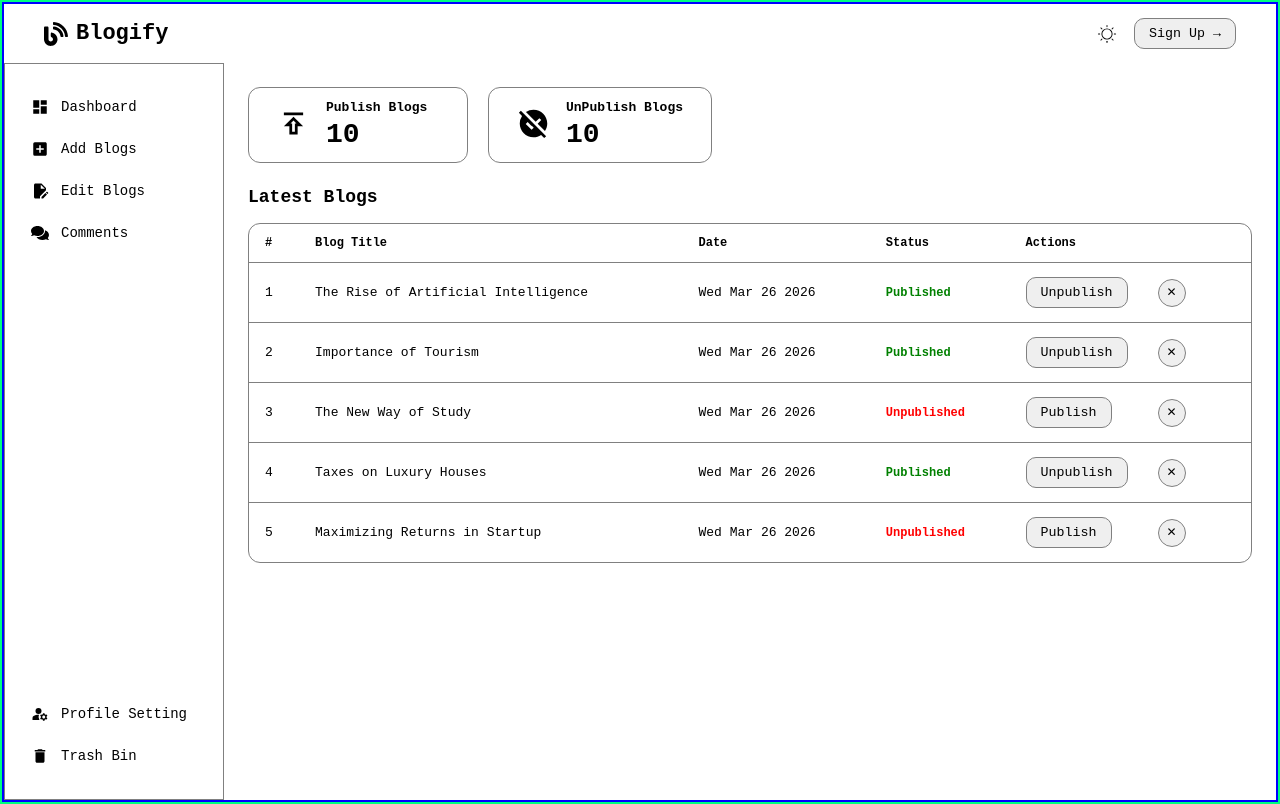
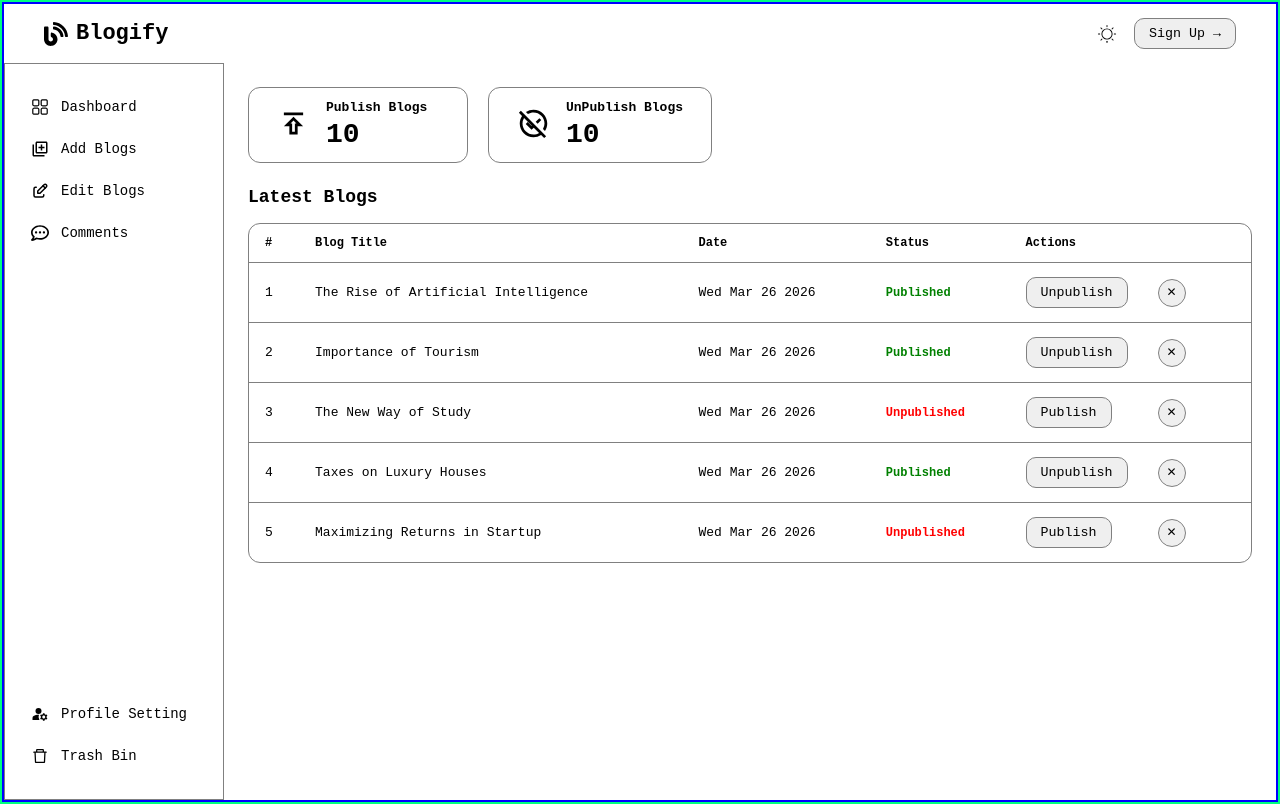
Before and after one commit to hammadgul-dev/blogify, a React app in the folder Frontend/: page /admin in a window 1280 px wide. Built offline with nearby package versions, Linux system fonts and the light colour scheme; the HTML template or start-up script is replaced by a standard one.

Commit message:
add react-icon in admin folder components

```diff
--- a/Frontend/src/Admin/Components/Sidebar.jsx
+++ b/Frontend/src/Admin/Components/Sidebar.jsx
@@ -6,6 +6,12 @@ import { FaComments } from "react-icons/fa";
 import { MdManageAccounts } from "react-icons/md";
 import { MdDelete } from "react-icons/md";
 import { useNavigate } from "react-router-dom";
+import { TbLayoutDashboardFilled } from "react-icons/tb";
+import { MdOutlineLibraryAdd } from "react-icons/md";
+import { TbEdit } from "react-icons/tb";
+import { FaRegCommentDots } from "react-icons/fa";
+import { AiOutlineDelete } from "react-icons/ai";
+import { RxDashboard } from "react-icons/rx";
 
 function Sidebar() {
     let navigate = useNavigate()
@@ -14,19 +20,19 @@ function Sidebar() {
         <div className={style["sidebar"]}>
             <div className={style["sidebar-top"]}>
                 <div className={style["sidebar-item"]}>
-                    <MdDashboard />
+                    <RxDashboard />
                     <span>Dashboard</span>
                 </div>
                 <div className={style["sidebar-item"]}>
-                    <MdAddBox />
+                    <MdOutlineLibraryAdd />
                     <span onClick={()=> navigate("add-blog")}>Add Blogs</span>
                 </div>
                 <div className={style["sidebar-item"]}>
-                    <MdEditDocument />
+                    <TbEdit />
                     <span>Edit Blogs</span>
                 </div>
                 <div className={style["sidebar-item"]}>
-                    <FaComments />
+                    <FaRegCommentDots />
                     <span>Comments</span>
                 </div>
             </div>
@@ -36,7 +42,7 @@ function Sidebar() {
                     <span>Profile Setting</span>
                 </div>
                 <div className={style["sidebar-item"]}>
-                    <MdDelete />
+                    <AiOutlineDelete />
                     <span>Trash Bin</span>
                 </div>
             </div>
--- a/Frontend/src/Admin/Pages/AddBlog.jsx
+++ b/Frontend/src/Admin/Pages/AddBlog.jsx
@@ -1,5 +1,5 @@
 import style from "../Pages Style/AddBlog.module.css"
-import { MdCloudUpload } from "react-icons/md";
+import { LuCloudUpload } from "react-icons/lu";
 import { BsStars } from "react-icons/bs";
 
 function AddBlog() {
@@ -13,7 +13,7 @@ function AddBlog() {
                         <button className={style["ai-img-btn"]}><BsStars /> Generate with AI</button>
                     </div>
                     <div className={style["upload-box"]}>
-                        <MdCloudUpload />
+                        <LuCloudUpload />
                         <span>Upload</span>
                     </div>
                 </div>
--- a/Frontend/src/Admin/Pages/Dashboard.jsx
+++ b/Frontend/src/Admin/Pages/Dashboard.jsx
@@ -1,6 +1,6 @@
 import style from "../Pages Style/Dashboard.module.css"
 import { MdOutlinePublish } from "react-icons/md";
-import { MdUnpublished } from "react-icons/md";
+import { MdOutlineUnpublished } from "react-icons/md";
 
 const tempBlogs = [
     { id: 1, title: "The Rise of Artificial Intelligence", date: "Wed Mar 26 2026", status: "Published" },
@@ -22,7 +22,7 @@ function Dashboard() {
                     </div>
                 </div>
                 <div className={style["stat-card"]}>
-                    <span><MdUnpublished /></span>
+                    <span><MdOutlineUnpublished /></span>
                     <div className={style["stat-info"]}>
                         <h3>UnPublish Blogs</h3>
                         <p>10</p>
```
